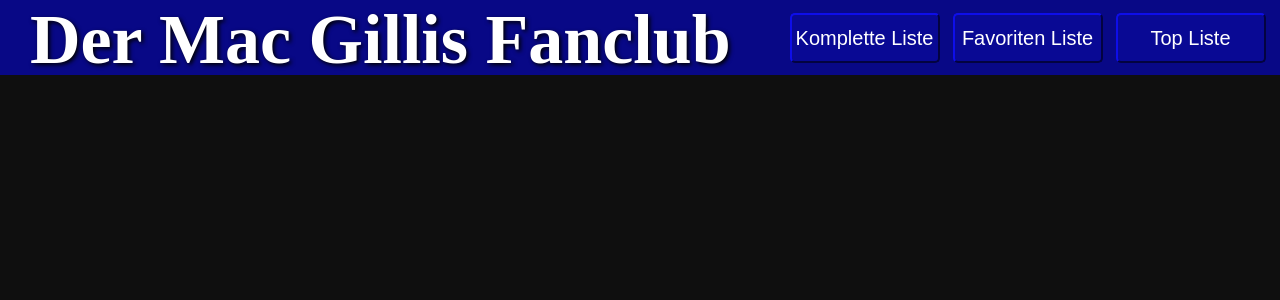
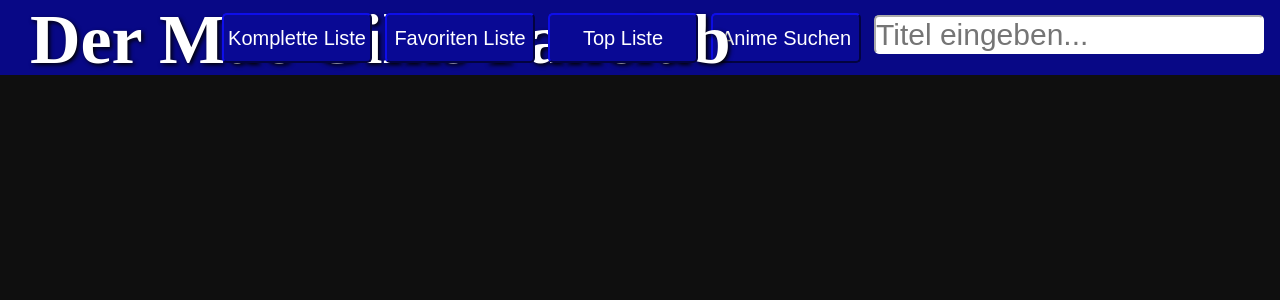
Before and after one commit to SandroPaval/AnimeList, a React (Create React App) app in the folder frontend/: page / in a window 1280 px wide. Shown: the top 300 px of the page. Built offline with nearby package versions, Linux system fonts and the light colour scheme; no server answers.

Commit message:
updated buttons, added searchbar(functionality not added)

```diff
--- a/frontend/src/App.css
+++ b/frontend/src/App.css
@@ -35,6 +35,20 @@
     text-align: right;
     margin-top: -67px;
     margin-right: 8px;
+
+}
+
+.searchBar{
+    float: right;
+    margin-right: 8px;
+}
+
+.inputField {
+    height: 35px;
+    font-size: 30px;
+    color: rgb(9, 9, 148);
+    border-color: white;
+    border-radius: 5px;
 }
 
 
@@ -47,8 +61,7 @@
      width: 150px;
      font-size: 20px;
      border-color: rgb(9, 9, 148);
-     margin-left: 6.5px;
-     margin-right: 6.5px;
+     margin-right: 13px;
      cursor: pointer;
      transition-duration: inherit;
     border-radius: 5px;
@@ -56,7 +69,14 @@
 
  }
 
- .typeButton:focus{
+ .typeButton:hover{
      background: rgb(9, 9, 148);
      border-color: white;
  }
+
+ .typeButton:focus {
+     color: rgb(9, 9, 148);
+     background: white;
+     border-color: white;
+     border-width: 5px;
+ }
--- a/frontend/src/App.js
+++ b/frontend/src/App.js
@@ -1,12 +1,10 @@
 import React, {useEffect, useState} from "react";
 import AnimeListe from "./components/AnimeListe";
-import {Anime} from "./components/Anime";
 import './App.css'
 
 export default function App() {
     const [listenType, setListenType] = useState('Anime')
     const [animes, setAnimes] = useState([])
-    const [listenName, setListenName] = useState('Komplette Liste')
 
 
     useEffect(() => {
@@ -23,9 +21,13 @@
     <div className="pageHeader">
         <h1 className="homePageHeader">Der Mac Gillis Fanclub</h1>
         <ul className="buttonGroup">
-        <button className="typeButton" onClick={() => {setListenType('Anime'); setListenName('Komplette Liste')}}>Komplette Liste</button>
-        <button className="typeButton" onClick={() => {setListenType('Anime/Favorite'); setListenName('Favoriten')}}>Favoriten Liste</button>
-        <button className="typeButton" onClick={() => {setListenType('Anime/Wertung'); setListenName('Top Liste')}}>Top Liste</button>
+        <form className="searchBar">
+            <button type="submit" className="typeButton">Anime Suchen</button>
+            <input type="text" className="inputField" placeholder="Titel eingeben..." ></input>
+        </form>
+        <button className="typeButton" onClick={() => {setListenType('Anime')}}>Komplette Liste</button>
+        <button className="typeButton" onClick={() => {setListenType('Anime/Favorite')}}>Favoriten Liste</button>
+        <button className="typeButton" onClick={() => {setListenType('Anime/Wertung')}}>Top Liste</button>
         </ul>
 
     </div>
--- a/frontend/src/components/Anime.js
+++ /dev/null
@@ -1,14 +0,0 @@
-
-
-export const Anime = (props) => {
-    const {titel, img, genre, folgen, wertung} = props;
-    return (
-        <article className={'anime'}>
-            <h1>Titel: {titel}</h1>
-            <img src={img} alt='' height="480" width="380"/>
-            <h2>Genre: {genre}</h2>
-            <h3>Folgen: {folgen}</h3>
-            <h4>Wertung: {wertung}/10</h4>
-        </article>
-    );
-};
```
Also changed, not shown: frontend/src/components/homepage.js (deleted, +0 -9 lines).
